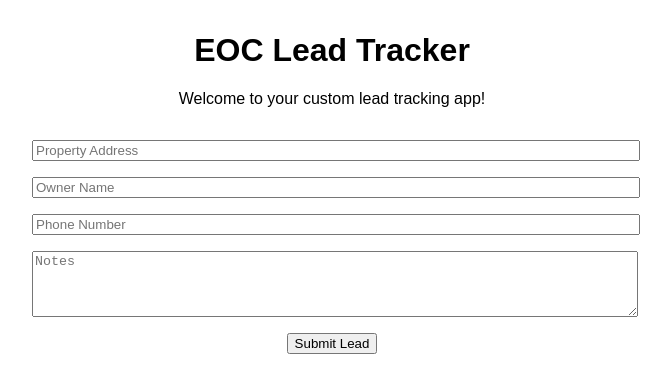
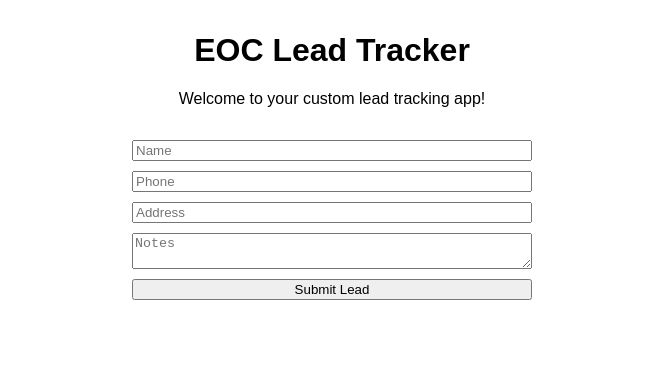
Before and after one commit to EOcapital/eoc-lead-tracker-final-clean, a React (Vite) app: page / in a window 1280 px wide. Shown: the top 392 px of the page, without its empty margins (308-979 px from the left). Built offline with nearby package versions, Linux system fonts and the light colour scheme.

Commit message:
Update LeadForm.jsx

```diff
--- a/src/LeadForm.jsx
+++ b/src/LeadForm.jsx
@@ -1,11 +1,11 @@
-import React, { useState } from "react";
+import React, { useState } from 'react';
 
 function LeadForm() {
   const [formData, setFormData] = useState({
-    propertyAddress: "",
-    ownerName: "",
-    phoneNumber: "",
-    notes: "",
+    name: '',
+    phone: '',
+    address: '',
+    notes: '',
   });
 
   const handleChange = (e) => {
@@ -14,43 +14,15 @@ function LeadForm() {
 
   const handleSubmit = (e) => {
     e.preventDefault();
-    alert("Lead submitted: " + JSON.stringify(formData, null, 2));
-    // Here you could send the data to a backend or Google Sheet
-    setFormData({ propertyAddress: "", ownerName: "", phoneNumber: "", notes: "" });
+    alert('Lead submitted: ' + JSON.stringify(formData, null, 2));
   };
 
   return (
-    <form onSubmit={handleSubmit} style={{ maxWidth: "600px", margin: "2rem auto" }}>
-      <input
-        name="propertyAddress"
-        placeholder="Property Address"
-        value={formData.propertyAddress}
-        onChange={handleChange}
-        required
-        style={{ display: "block", width: "100%", marginBottom: "1rem" }}
-      />
-      <input
-        name="ownerName"
-        placeholder="Owner Name"
-        value={formData.ownerName}
-        onChange={handleChange}
-        style={{ display: "block", width: "100%", marginBottom: "1rem" }}
-      />
-      <input
-        name="phoneNumber"
-        placeholder="Phone Number"
-        value={formData.phoneNumber}
-        onChange={handleChange}
-        style={{ display: "block", width: "100%", marginBottom: "1rem" }}
-      />
-      <textarea
-        name="notes"
-        placeholder="Notes"
-        value={formData.notes}
-        onChange={handleChange}
-        rows="4"
-        style={{ display: "block", width: "100%", marginBottom: "1rem" }}
-      />
+    <form onSubmit={handleSubmit} style={{ maxWidth: '400px', margin: '2rem auto', display: 'flex', flexDirection: 'column', gap: '10px' }}>
+      <input type="text" name="name" placeholder="Name" onChange={handleChange} required />
+      <input type="text" name="phone" placeholder="Phone" onChange={handleChange} required />
+      <input type="text" name="address" placeholder="Address" onChange={handleChange} required />
+      <textarea name="notes" placeholder="Notes" onChange={handleChange} />
       <button type="submit">Submit Lead</button>
     </form>
   );
```
